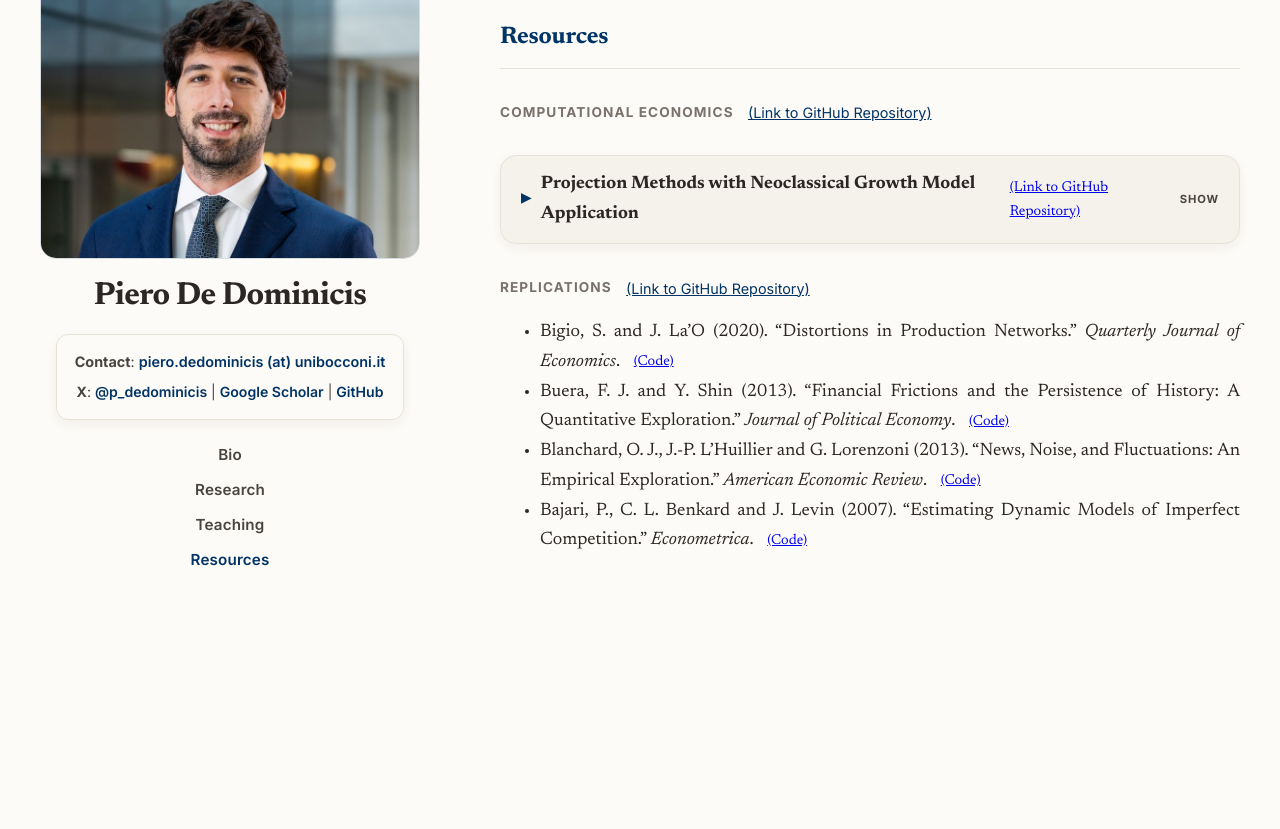
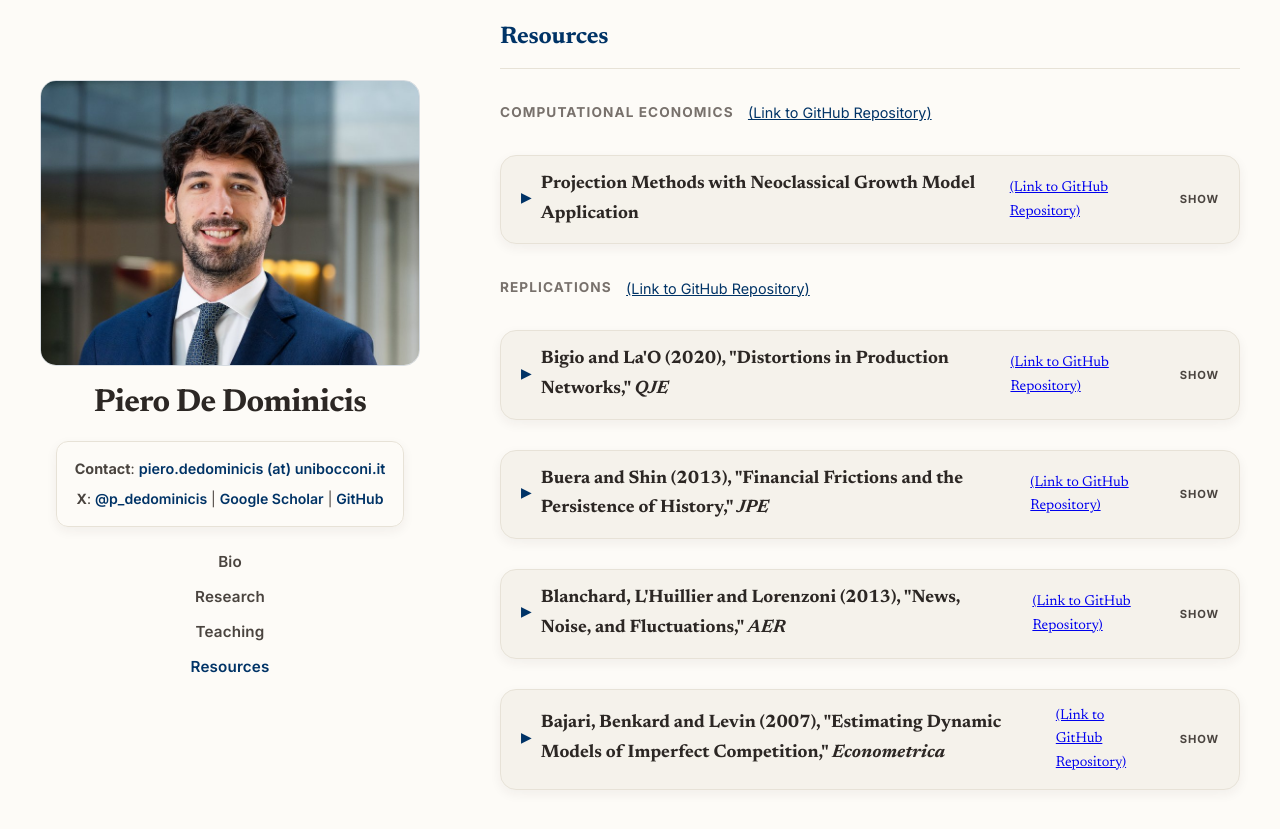
Before and after one commit to peppecon/peppecon.github.io, a Jekyll site: the page built from _pages/about.md, in a window 1280 px wide and 900 px high, scrolled down 1648 px. Shown: the top 829 px of the window. Built offline with Jekyll 4.4.1, drawn with Linux system fonts in a browser that asks for light colours; before the commit the page ends 2302 px from its top, so only the background shows below that.

Commit message:
Make Replications entries collapsible
Co-Authored-By: Claude Opus 5.5 <noreply@anthropic.com>

```diff
--- a/_pages/about.md
+++ b/_pages/about.md
@@ -160,7 +160,66 @@ Calibrated to standard quarterly values ($\beta = 0.99$, $\alpha = 0.33$, $\delt
 
 ### Replications <a href="https://github.com/peppecon/Replications" target="_blank" class="link-secondary">(Link to GitHub Repository)</a>
 
-* Bigio, S. and J. La'O (2020). "Distortions in Production Networks." *Quarterly Journal of Economics*. <a href="https://github.com/peppecon/Replications/tree/main/BigioLaO_QJE2020" target="_blank" class="link-secondary">(Code)</a>
-* Buera, F. J. and Y. Shin (2013). "Financial Frictions and the Persistence of History: A Quantitative Exploration." *Journal of Political Economy*. <a href="https://github.com/peppecon/Replications/tree/main/BueraShin_JPE2013" target="_blank" class="link-secondary">(Code)</a>
-* Blanchard, O. J., J.-P. L'Huillier and G. Lorenzoni (2013). "News, Noise, and Fluctuations: An Empirical Exploration." *American Economic Review*. <a href="https://github.com/peppecon/Replications/tree/main/BlanchardLHuillerLorenzoni_AER2013" target="_blank" class="link-secondary">(Code)</a>
-* Bajari, P., C. L. Benkard and J. Levin (2007). "Estimating Dynamic Models of Imperfect Competition." *Econometrica*. <a href="https://github.com/peppecon/Replications/tree/main/BajariBenkardLevin_ECTA2007" target="_blank" class="link-secondary">(Code)</a>
+<div class="abstract-container">
+  <div class="abstract-header">
+    <span class="arrow">▶</span>
+    <span>Bigio and La'O (2020), "Distortions in Production Networks," <em>QJE</em></span>
+    <a href="https://github.com/peppecon/Replications/tree/main/BigioLaO_QJE2020" target="_blank" class="link-secondary" onclick="event.stopPropagation();">(Link to GitHub Repository)</a>
+  </div>
+  <div class="abstract-content" markdown="1">
+
+Python replication of the quantitative exercise. The U.S. input-output network is calibrated to the 2007 BEA tables. Sectoral credit spreads (the Gilchrist-Zakrajšek excess bond premia) enter as financial distortions during the 2008-09 crisis.
+
+The network economy is compared with a horizontal economy without input-output linkages. The network amplifies the fall in the labor wedge by a factor of 1.7 with decreasing returns and 2.1 with constant returns. The derivations and results are in the <a href="https://github.com/peppecon/Replications/blob/main/BigioLaO_QJE2020/Replication_BigioLaOQJE2020.pdf" target="_blank" rel="noopener noreferrer">replication notes</a>.
+
+</div>
+</div>
+
+<div class="abstract-container">
+  <div class="abstract-header">
+    <span class="arrow">▶</span>
+    <span>Buera and Shin (2013), "Financial Frictions and the Persistence of History," <em>JPE</em></span>
+    <a href="https://github.com/peppecon/Replications/tree/main/BueraShin_JPE2013" target="_blank" class="link-secondary" onclick="event.stopPropagation();">(Link to GitHub Repository)</a>
+  </div>
+  <div class="abstract-content" markdown="1">
+
+Python replication of the model of entrepreneurship with collateral constraints and idiosyncratic distortions. A reform removes the distortions, and the economy transitions to the new steady state. Stationary equilibria and transitions are solved with value function iteration (with Howard acceleration) and with Chebyshev collocation.
+
+![Aggregate dynamics](https://raw.githubusercontent.com/peppecon/Replications/main/BueraShin_JPE2013/outputs/fig_aggregate_dynamics_I.png)
+
+With financial frictions ($\lambda = 1.35$), capital takes about 10.5 years to cover half the distance to the new steady state. Without them ($\lambda = \infty$), it takes about 5.5 years. Algorithms, figures and code are in the <a href="https://github.com/peppecon/Replications/tree/main/BueraShin_JPE2013" target="_blank" rel="noopener noreferrer">repository</a>.
+
+</div>
+</div>
+
+<div class="abstract-container">
+  <div class="abstract-header">
+    <span class="arrow">▶</span>
+    <span>Blanchard, L'Huillier and Lorenzoni (2013), "News, Noise, and Fluctuations," <em>AER</em></span>
+    <a href="https://github.com/peppecon/Replications/tree/main/BlanchardLHuillerLorenzoni_AER2013" target="_blank" class="link-secondary" onclick="event.stopPropagation();">(Link to GitHub Repository)</a>
+  </div>
+  <div class="abstract-content" markdown="1">
+
+Python replication of most figures in the first two sections of the paper. Consumers receive noisy signals about permanent productivity and solve a signal-extraction problem. The structural VAR is identified with long-run restrictions and estimated as a VECM. The model is then estimated by maximum likelihood, and the Kalman smoother recovers the unobserved states.
+
+![Smoothed states](https://raw.githubusercontent.com/peppecon/Replications/main/BlanchardLHuillerLorenzoni_AER2013/Estimation-Simulation-Figure3-4-Table-2-3/Figure3.png)
+
+The maximum likelihood and Kalman smoother parts were written independently of the original code. The derivations are in the <a href="https://github.com/peppecon/Replications/blob/main/BlanchardLHuillerLorenzoni_AER2013/replication_file_BLL2013.pdf" target="_blank" rel="noopener noreferrer">replication notes</a>.
+
+</div>
+</div>
+
+<div class="abstract-container">
+  <div class="abstract-header">
+    <span class="arrow">▶</span>
+    <span>Bajari, Benkard and Levin (2007), "Estimating Dynamic Models of Imperfect Competition," <em>Econometrica</em></span>
+    <a href="https://github.com/peppecon/Replications/tree/main/BajariBenkardLevin_ECTA2007" target="_blank" class="link-secondary" onclick="event.stopPropagation();">(Link to GitHub Repository)</a>
+  </div>
+  <div class="abstract-content" markdown="1">
+
+Python Monte Carlo of the two-step estimator on a Rust-style engine replacement problem. Data are simulated from the dynamic discrete choice model. The first stage estimates the policy function. The second stage forward-simulates values under the estimated and perturbed policies and recovers the replacement and maintenance costs.
+
+The estimates are close to the true parameters. The backward-recursion derivation is in the <a href="https://github.com/peppecon/Replications/blob/main/BajariBenkardLevin_ECTA2007/replication_file.pdf" target="_blank" rel="noopener noreferrer">notes</a>.
+
+</div>
+</div>
```
